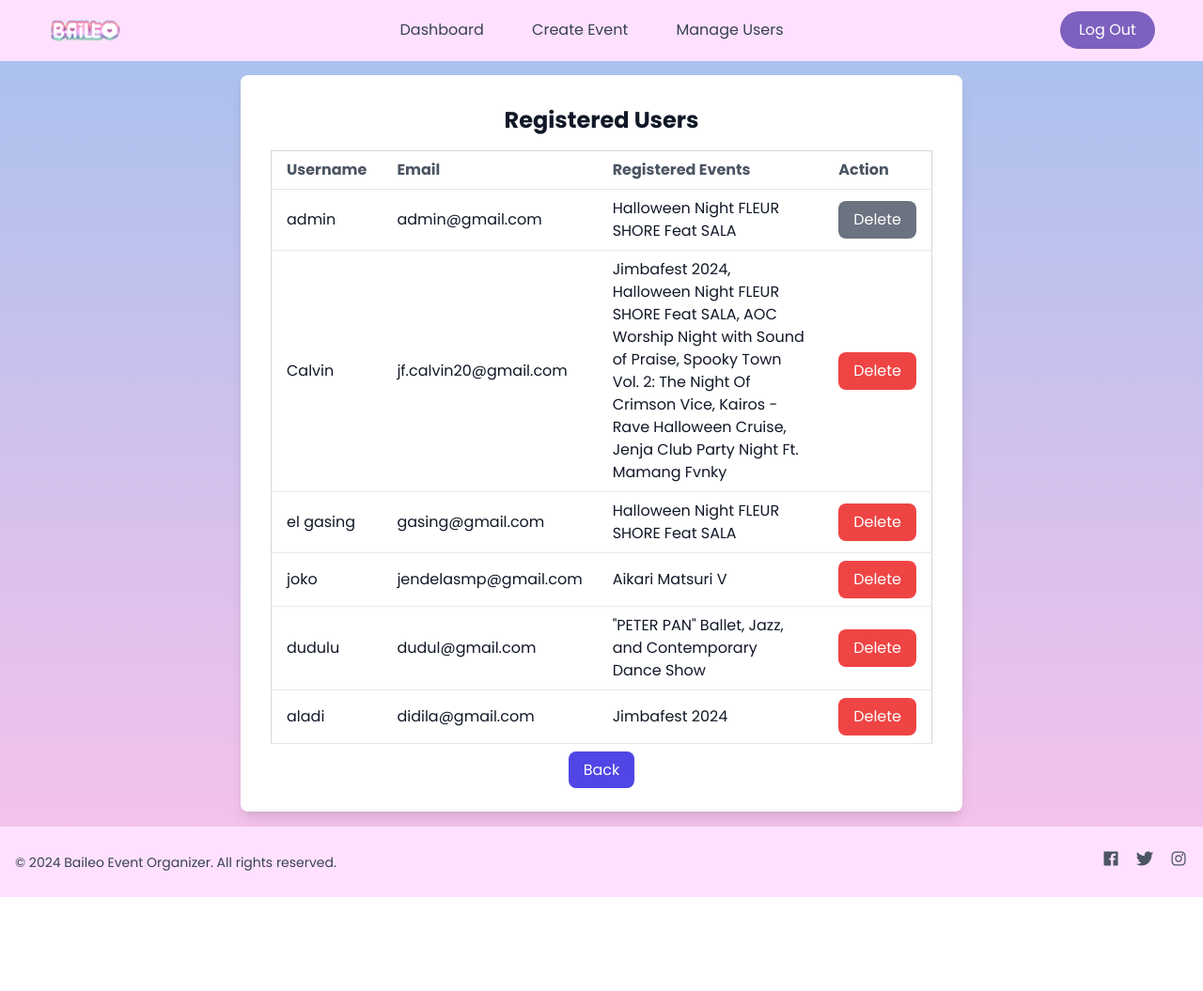
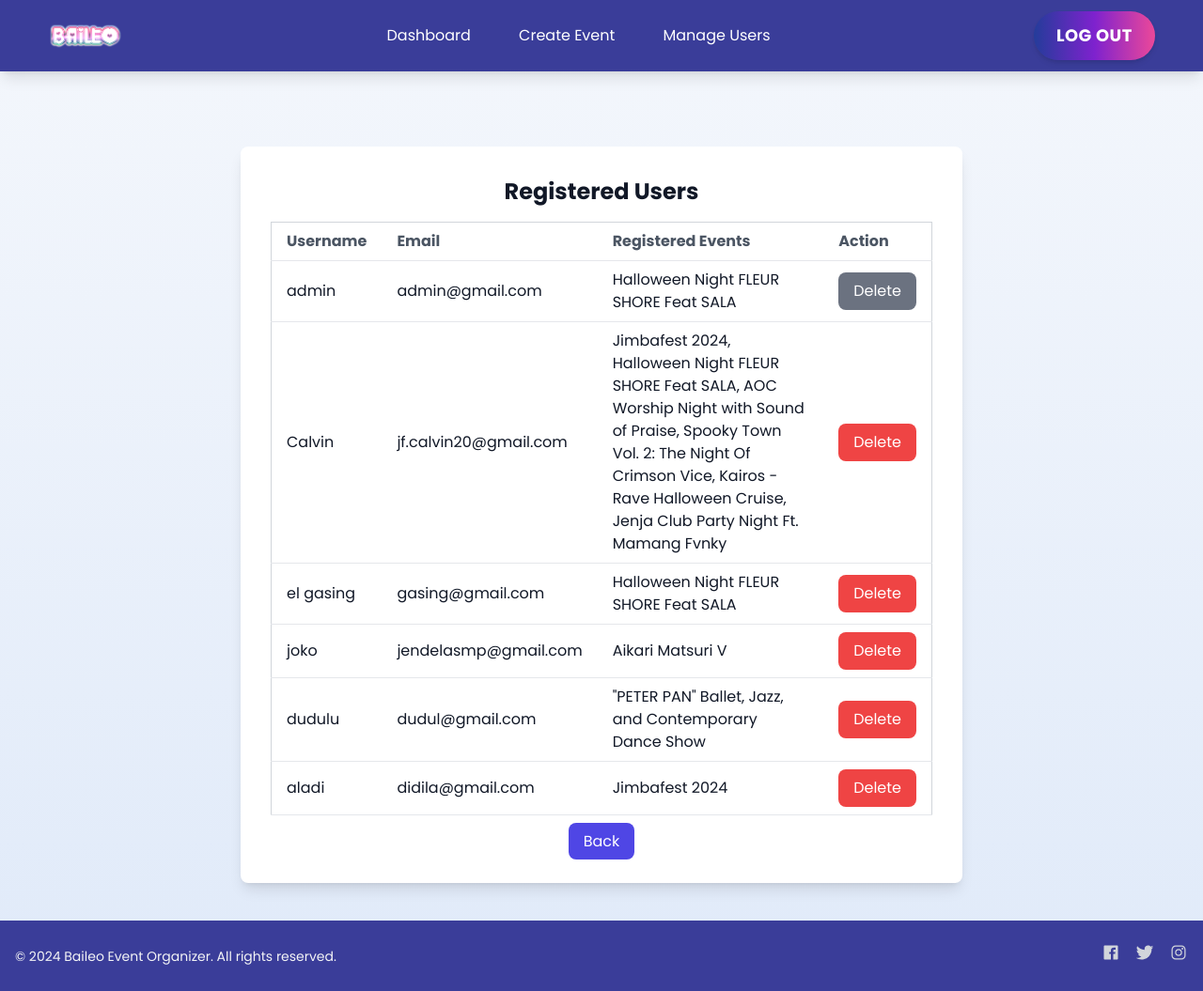
Before and after one commit to rascalosh/utswebproglec, a PHP site: page /admin/user_management.php in a window 1280 px wide. Shown: the whole page at 94% size. Before the commit the page ends 955 px from the top, so only its background shows below. Run offline with PHP 8.4, Linux system fonts and the light colour scheme; a user stored in the database is signed in; data comes from the database, SQL or seed files in the repository; some libraries are stand-ins or nearby versions.

Commit message:
Update frontend user_management

```diff
--- a/admin/user_management.php
+++ b/admin/user_management.php
@@ -12,7 +12,6 @@ $showModal = false;
 
 if (isset($_GET['delete_id'])) {
     $user_id = $_GET['delete_id'];
-
 
     $stmt = $conn->prepare("SELECT * FROM users WHERE id = ?");
     $stmt->bind_param("i", $user_id);
@@ -38,7 +37,6 @@ if (isset($_GET['delete_id'])) {
     $stmt->close();
 }
 
-
 $stmt = $conn->prepare("SELECT u.id, u.username, u.email, GROUP_CONCAT(e.name SEPARATOR ', ') AS registered_events
                         FROM users u
                         LEFT JOIN registrations r ON u.id = r.user_id
@@ -47,7 +45,6 @@ $stmt = $conn->prepare("SELECT u.id, u.username, u.email, GROUP_CONCAT(e.name SE
 $stmt->execute();
 $result = $stmt->get_result();
 ?>
-
 <!DOCTYPE html>
 <html lang="en">
 <head>
@@ -56,51 +53,63 @@ $result = $stmt->get_result();
     <title>View Users</title>
     <script src="https://cdn.tailwindcss.com"></script>
     <script>
-
         function closeModal() {
             document.getElementById("modal").classList.add("hidden");
         }
     </script>
-    <!-- FONT -->
     <link rel="preconnect" href="https://fonts.googleapis.com">
     <link rel="preconnect" href="https://fonts.gstatic.com" crossorigin>
     <link href="https://fonts.googleapis.com/css2?family=Poppins:wght@200;300;400;500;600;700&display=swap" rel="stylesheet">
     <script src="https://unpkg.com/ionicons@4.5.10-0/dist/ionicons.js"></script>
-
+    <style>
+        .nav-links {
+            z-index: 50; /* Ensure nav links are above other content */
+        }
+        .nav-links.top-[-100%] {
+            z-index: 20; /* Adjust z-index when hidden */
+        }
+    </style>
 </head>
-<body class="font-[Poppins] bg-gradient-to-t from-[#fbc2eb] to-[#a6c1ee] min-h-screen text-gray-900 flex flex-col justify-between">
-<header class="bg-[#FFE1FF] py-3 fixed top-0 left-0 w-full z-50">
+<body class="font-[Poppins] bg-gradient-to-t from-[#E0EAF9] to-[#F4F7FC] min-h-screen text-gray-900 flex flex-col justify-between">
+        <!-- Header Template Ke -->
+<header class="bg-[#3A3D99] py-3 shadow-lg">
     <nav class="flex justify-between items-center w-[92%] mx-auto">
         <div>
-            <img class="w-20" src="assets/baileo3.png" alt="...">
+            <a href="indexadmin.php"><img class="w-20" src="assets/baileo3.png" alt="..."></a>
         </div>
-        <div class="nav-links duration-500 md:static absolute bg-[#FFE1FF] md:min-h-fit min-h-[60vh] left-0 top-[-100%] md:w-auto w-full flex items-center px-5">
+        <div class="nav-links duration-500 md:static absolute bg-[#3A3D99] md:min-h-fit min-h-[60vh] left-0 top-[-100%] md:w-auto w-full flex items-center px-5"> <!-- Changed to solid blue -->
             <ul class="flex md:flex-row flex-col md:items-center md:gap-[4vw] gap-8">
                 <li>
-                    <a class="text-gray-700 hover:text-pink-900 transition duration-100 ease-in-out" href="indexadmin.php">Dashboard</a>
+                    <a class="text-white hover:text-yellow-300 transition duration-200 ease-in-out" href="indexadmin.php">Dashboard</a>
                 </li>
                 <li>
-                    <a class="text-gray-700 hover:text-pink-900 transition duration-100 ease-in-out" href="create_event.php">Create Event</a>
+                    <a class="text-white hover:text-yellow-300 transition duration-200 ease-in-out" href="create_event.php">Create Event</a>
                 </li>
                 <li>
-                    <a class="text-gray-700 hover:text-pink-900 transition duration-100 ease-in-out" href="user_management.php">Manage Users</a>
+                    <a class="text-white hover:text-yellow-300 transition duration-200 ease-in-out" href="user_management.php">Manage Users</a>
                 </li>
             </ul>
         </div>
+
         <div class="flex items-center gap-6">
-            <a href="../logout.php" class="bg-[#7E60BF] text-white px-5 py-2 rounded-full hover:bg-[#CDC1FF]">Log Out</a>
-            <ion-icon onclick="onToggleMenu(this)" name="menu" class="text-2xl cursor-pointer md:hidden"></ion-icon>
+            <a href="../logout.php" class="bg-gradient-to-r from-[#243c9a] via-[#7e22ce] to-[#ec4899] text-white px-6 py-3 rounded-full shadow-md text-lg font-bold tracking-wide uppercase transition-transform transform hover:scale-105 hover:shadow-lg hover:from-[#1e3a8a] hover:via-[#6b21a8] hover:to-[#db2777] duration-300 ease-in-out">
+                Log Out
+            </a>
+            <ion-icon onclick="onToggleMenu(this)" name="menu" class="text-2xl text-white cursor-pointer md:hidden"></ion-icon>
         </div>
     </nav>
 </header>
+
     <script>
         const navLinks = document.querySelector('.nav-links')
         function onToggleMenu(e){
             e.name = e.name === 'menu' ? 'close' : 'menu'
             navLinks.classList.toggle('top-[9%]')
+            navLinks.classList.toggle('z-50')
         }
     </script>
-    <div class="bg-white p-8 rounded-lg shadow-lg w-full max-w-3xl mx-auto mt-20">
+
+<div class="bg-white p-8 rounded-lg shadow-lg w-full max-w-3xl mx-auto mt-20 transform transition-transform duration-500 hover:scale-105">
     <h1 class="text-2xl font-bold mb-4 text-center">Registered Users</h1>
     <table class="min-w-full bg-white border border-gray-300">
         <thead>
@@ -113,17 +122,17 @@ $result = $stmt->get_result();
         </thead>
         <tbody>
             <?php while ($row = $result->fetch_assoc()): ?>
-                    <tr class="hover:bg-gray-100">
+                <tr class="hover:bg-gray-100 transition duration-200">
                     <td class="py-2 px-4 border-b"><?php echo $row['username']; ?></td>
                     <td class="py-2 px-4 border-b"><?php echo $row['email']; ?></td>
                     <td class="py-2 px-4 border-b"><?php echo $row['registered_events']; ?></td>
                     <td class="py-2 px-4 border-b">
                         <?php if($row['username'] == 'admin'): ?>
-                            <button type="submit" class="bg-gray-500 text-white px-4 py-2 rounded-lg hover:bg-gray-600 cursor-not-allowed">Delete</button>
+                            <button type="button" class="bg-gray-500 text-white px-4 py-2 rounded-lg cursor-not-allowed">Delete</button>
                         <?php else :?>
                             <form action="user_management.php" method="get" class="inline" onsubmit="return confirm('Are you sure you want to delete this user?');">
                                 <input type="hidden" name="delete_id" value="<?php echo $row['id']; ?>">
-                                <button type="submit" class="bg-red-500 text-white px-4 py-2 rounded-lg hover:bg-red-600">Delete</button>
+                                <button type="submit" class="bg-red-500 text-white px-4 py-2 rounded-lg hover:bg-red-600 transition duration-200">Delete</button>
                             </form>
                         <?php endif;?>
                     </td>
@@ -131,9 +140,10 @@ $result = $stmt->get_result();
             <?php endwhile; ?>
         </tbody>
     </table>
+
     <?php if ($showModal): ?>
     <div id="modal" class="fixed inset-0 bg-gray-800 bg-opacity-50 flex items-center justify-center z-50">
-            <div class="bg-white rounded-lg p-6 w-80">
+        <div class="bg-white rounded-lg p-6 w-80 animate__animated animate__fadeIn">
             <h2 class="text-lg font-bold mb-2">Notification</h2>
             <p class="mb-4"><?php echo $message; ?></p>
             <div class="flex justify-end">
@@ -142,11 +152,14 @@ $result = $stmt->get_result();
         </div>
     </div>
     <?php endif; ?>
+
     <div class="mt-4 text-center">
-            <a href="indexadmin.php" class="bg-indigo-600 text-white px-4 py-2 rounded-lg hover:bg-indigo-700">Back</a>
+        <a href="indexadmin.php" class="bg-indigo-600 text-white px-4 py-2 rounded-lg hover:bg-indigo-700 transition duration-200">Back</a>
     </div>
 </div>
-    <footer class="bg-[#FFE1FF] text-gray-700 py-6 mt-4">
+
+<!-- Footer -->
+    <footer class="bg-[#3A3D99] text-gray-100 py-6 mt-10">
         <div class="container mx-auto px-4">
             <div class="flex flex-col md:flex-row justify-between items-center">
                 <div class="text-center md:text-left">
@@ -154,12 +167,13 @@ $result = $stmt->get_result();
                 </div>
 
                 <div class="flex gap-4 mt-4 md:mt-0">
-                <a href="#" class="text-gray-600 hover:text-gray-900"><ion-icon name="logo-facebook" class="text-xl"></ion-icon></a>
-                <a href="#" class="text-gray-600 hover:text-gray-900"><ion-icon name="logo-twitter" class="text-xl"></ion-icon></a>
-                <a href="#" class="text-gray-600 hover:text-gray-900"><ion-icon name="logo-instagram" class="text-xl"></ion-icon></a>
+                    <a href="#" class="text-gray-300 hover:text-white"><ion-icon name="logo-facebook" class="text-xl"></ion-icon></a>
+                    <a href="#" class="text-gray-300 hover:text-white"><ion-icon name="logo-twitter" class="text-xl"></ion-icon></a>
+                    <a href="#" class="text-gray-300 hover:text-white"><ion-icon name="logo-instagram" class="text-xl"></ion-icon></a>
                 </div>
             </div>
         </div>
     </footer>
+
 </body>
 </html>
```
Lines whose indentation alone changed are shown as unchanged.
